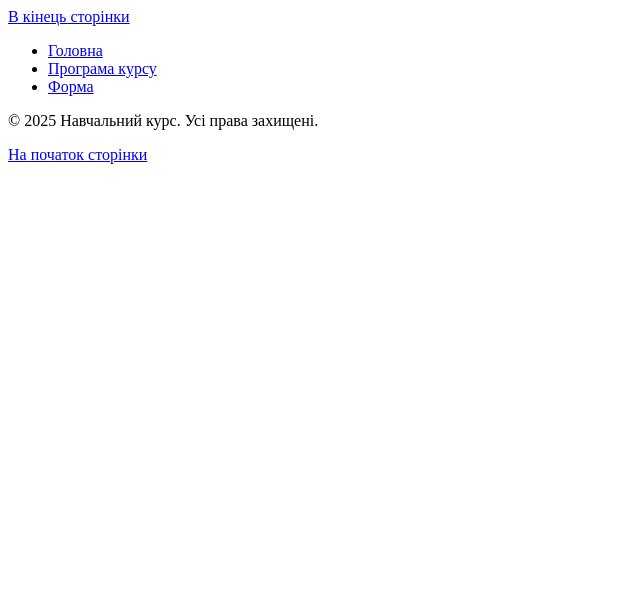
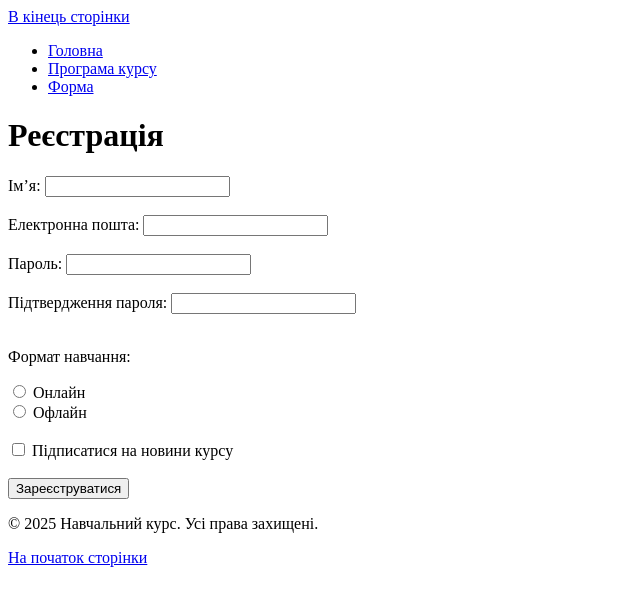
Before and after one commit to IrinaGitx/course_site, a plain HTML site: page form.html in a window 1280 px wide. Shown: the whole page, without its empty margins (0-640 px from the left). Drawn offline with Linux system fonts and the light colour scheme.

Commit message:
add form.html

```diff
--- a/form.html
+++ b/form.html
@@ -18,8 +18,35 @@
         </ul>
     </nav>
 </header>
+
 <main>
+    <form action="#" method="post">
+    <h1>Реєстрація</h1>
 
+    <label for="name">Ім’я:</label>
+    <input type="text" id="name" name="user_name" required><br><br>
+
+    <label for="email">Електронна пошта:</label>
+    <input type="email" id="email" name="user_email" required><br><br>
+
+    <label for="password">Пароль:</label>
+    <input type="password" id="password" name="user_password" required><br><br>
+
+    <label for="confirm_password">Підтвердження пароля:</label>
+    <input type="password" id="confirm_password" name="confirm_password" required><br><br>
+
+    <p>Формат навчання:</p>
+    <input type="radio" id="online" name="format" value="online">
+    <label for="online">Онлайн</label><br>
+    <input type="radio" id="offline" name="format" value="offline">
+    <label for="offline">Офлайн</label><br><br>
+
+    <input type="checkbox" id="news" name="news" required>
+    <label for="news">Підписатися на новини курсу</label><br><br>
+
+    <button type="submit">Зареєструватися</button>
+
+  </form>
 </main>
 
 <footer>
```
